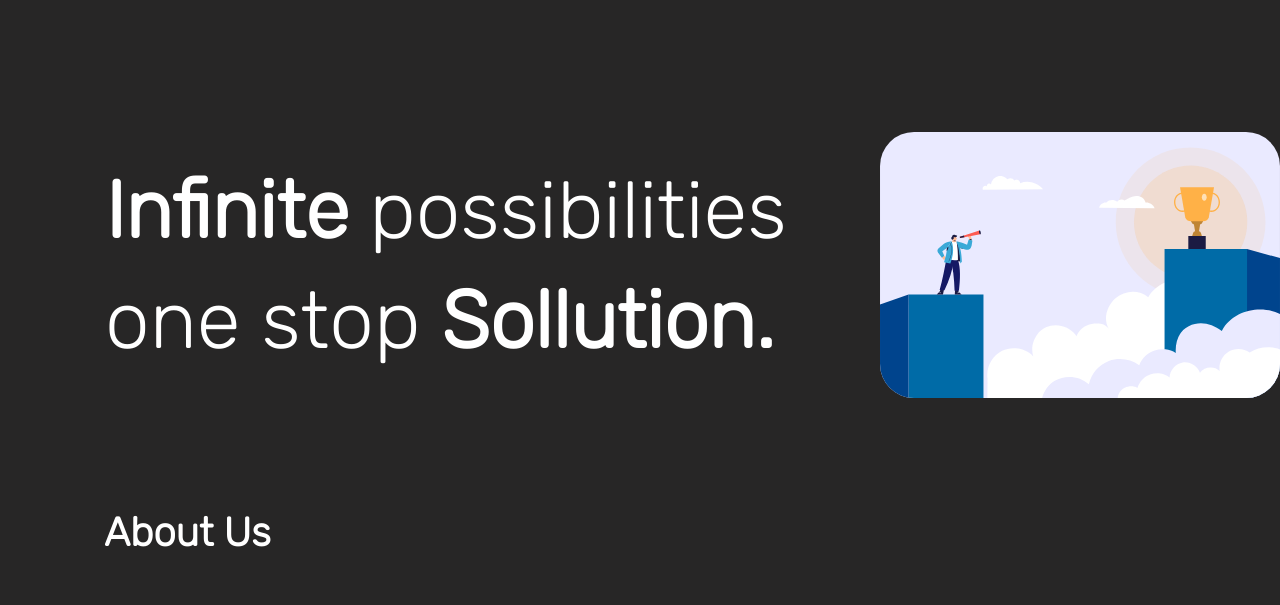
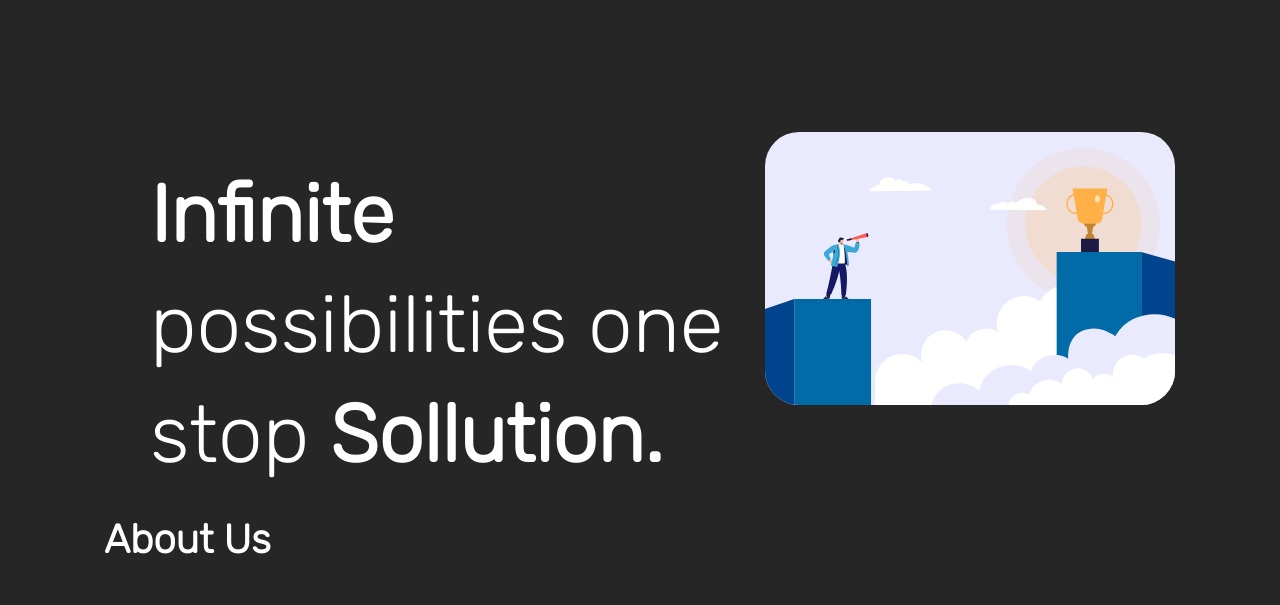
Before and after one commit to yashh-dev/vtriousRedesign, a plain HTML site: page index.html in a window 1280 px wide. Shown: the part 175-780 px from the top of the page. Drawn offline with Linux system fonts and the light colour scheme.

Commit message:
vectorsize increase

```diff
--- a/stylesheet.css
+++ b/stylesheet.css
@@ -43,17 +43,17 @@ margin-left: 73px;
     border-radius: 48px;
 }
 .fp{
-        margin-top: 150px;
+     margin-top: 150px;
     margin-left: 105px;
+    margin: 150px 105px 0px 150px ;
     display: flex;
     align-items: center;
 }
 .vector{
-    width: 400px;
+    width: 40%;
     border-radius: 34px;
 }
 .quote{
-
     width: 800px;
     height: 218px;
     font-family: 'Rubik', sans-serif;
```
